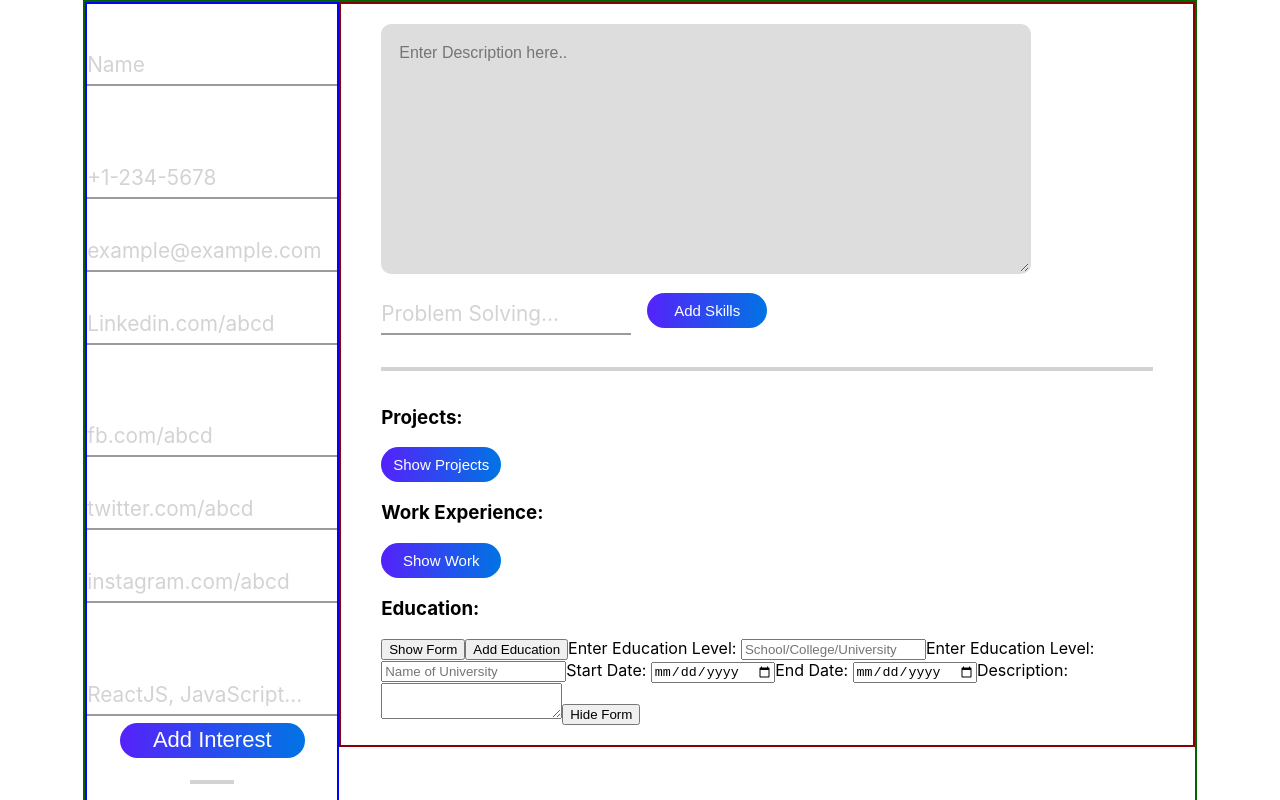
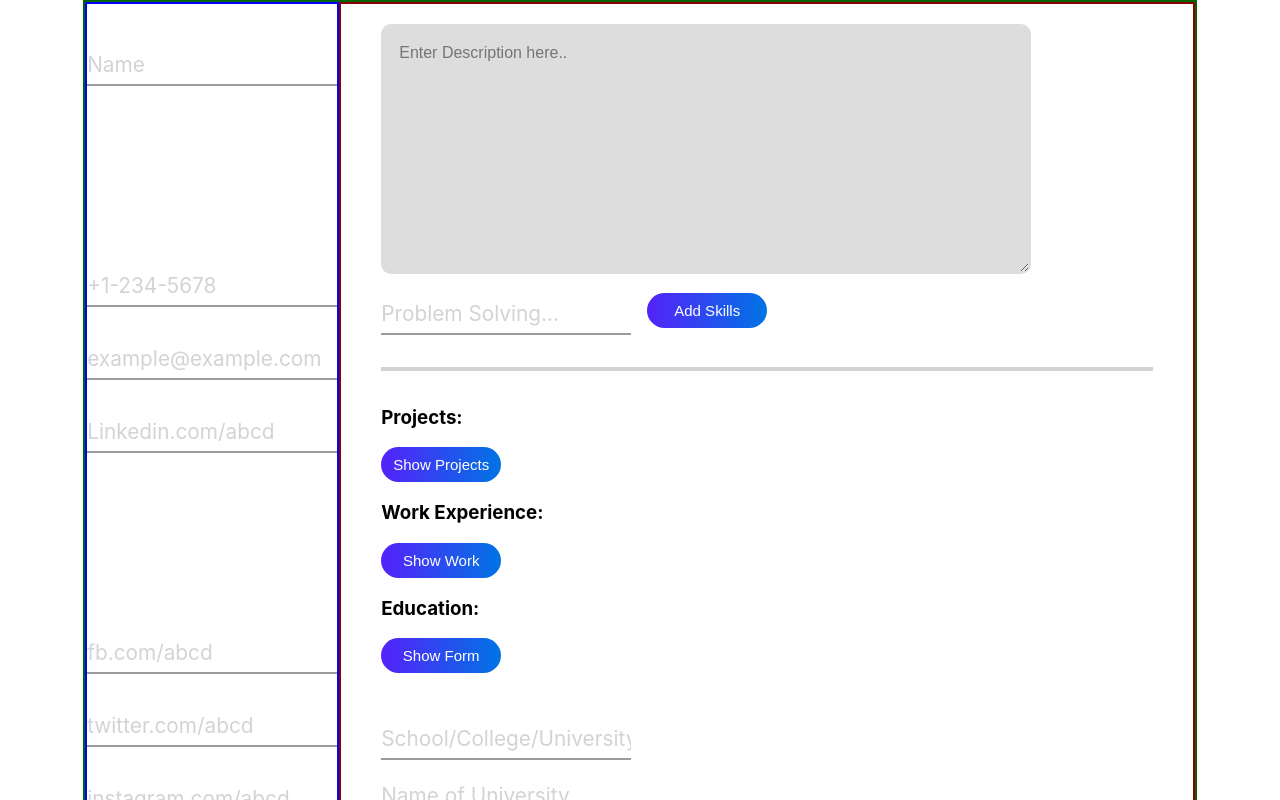
Before and after one commit to saadniazifed/React-CV-App, a React (Create React App) app: page / in a window 1280 px wide. Both pictures are taken after a click on the button "Show Form". Shown: the top 800 px of the page. Built offline with nearby package versions, Linux system fonts and the light colour scheme.

Commit message:
Education Component has been rendered

```diff
--- a/src/components/MainContent/Education/Education.css
+++ b/src/components/MainContent/Education/Education.css
@@ -0,0 +1,129 @@
+.projectBtn {
+  outline: 0;
+  border: none;
+  box-shadow: none;
+  cursor: pointer;
+  font-size: 15px;
+  height: 35px;
+  width: 120px;
+  font-weight: 400;
+  color: #fff;
+  text-align: center;
+  line-height: normal;
+  background: linear-gradient(90deg, #5522fa 0, #0074e4 100%);
+  border-radius: 50px;
+  transition: color 0.2s ease, background-color 0.2s ease, box-shadow 0.2s ease;
+  margin-top: 15px;
+  margin-bottom: 15px;
+}
+
+.projectBtn {
+  display: flex;
+  justify-content: center;
+  align-items: center;
+}
+
+.projectBtn:hover {
+  box-shadow: 0 0 0 0.15rem #5ceace;
+}
+
+.projectBtnDiv {
+  display: flex;
+  gap: 0.2rem;
+}
+
+/* Input Styling */
+.form__group {
+  position: relative;
+  padding: 15px 0 0;
+  margin-top: 10px;
+  width: 50%;
+}
+
+.form__field {
+  font-family: inherit;
+  width: 250px;
+  border: 0;
+  border-bottom: 2px solid #9b9b9b;
+  outline: 0;
+  font-size: 1.3rem;
+  color: grey;
+  padding: 7px 0;
+  background: transparent;
+  transition: border-color 0.2s;
+}
+
+.textAreaFormField {
+  font-family: inherit;
+  width: 400px;
+  height: 100px;
+  border: 0;
+  border-bottom: 2px solid #9b9b9b;
+  outline: 0;
+  font-size: 1.3rem;
+  color: grey;
+  padding: 7px 0;
+  background: transparent;
+  transition: border-color 0.2s;
+}
+
+.form__field::placeholder,
+.textAreaFormField::placeholder {
+  color: lightgrey;
+}
+.form__field:placeholder-shown ~ .form__label,
+.textAreaFormField:placeholder-shown ~ .form__label {
+  font-size: 1.3rem;
+  cursor: text;
+  top: 20px;
+}
+
+.form__label {
+  position: absolute;
+  top: 0;
+  display: block;
+  transition: 0.2s;
+  font-size: 1rem;
+  color: #9b9b9b;
+}
+
+.form__field:focus,
+.textAreaFormField:focus {
+  padding-bottom: 6px;
+  font-weight: 700;
+  border-width: 3px;
+  border-image: linear-gradient(to right, #11998e, #38ef7d);
+  border-image-slice: 1;
+}
+.form__field:focus ~ .form__label,
+.textAreaFormField:focus ~ .form__label {
+  position: absolute;
+  top: 0;
+  display: block;
+  transition: 0.2s;
+  font-size: 1rem;
+  color: #11998e;
+  font-weight: 700;
+}
+
+/* reset input */
+.form__field:required,
+.form__field:invalid {
+  box-shadow: none;
+}
+
+.educationLevel,
+.educationName,
+.educationStartDate,
+.educationEndDate,
+.educationDescription {
+  display: flex;
+  gap: 1rem;
+  align-items: center;
+  border-bottom: 1px solid lightgrey;
+  padding: 10px;
+}
+
+.educationDataWrapper {
+  border: 1px solid lightgrey;
+}
--- a/src/components/MainContent/Education/Education.js
+++ b/src/components/MainContent/Education/Education.js
@@ -1,5 +1,6 @@
 import React, { Component } from "react";
 import RenderEducation from "./RenderEducation";
+import "./Education.css";
 
 class Education extends Component {
   constructor(props) {
@@ -70,57 +71,70 @@ class Education extends Component {
     return (
       <>
         <h3>Education: </h3>
-        <button type="button" onClick={this.showForm}>
+        <button type="button" onClick={this.showForm} className="projectBtn">
           Show Form
         </button>
         {this.state.formVisible && (
-          <>
-            <button type="button" onClick={this.addEducation}>
-              Add Education
-            </button>
-            <label htmlFor="educationLevel">Enter Education Level: </label>
+          <div className="form__group field">
             <input
               placeholder="School/College/University"
               type="text"
               name="educationLevel"
               value={this.state.education.educationLevel}
               onChange={this.handleChange}
+              className="form__field"
             />
 
-            <label htmlFor="name">Enter Education Level: </label>
             <input
               placeholder="Name of University"
               type="text"
               name="name"
               value={this.state.education.name}
               onChange={this.handleChange}
+              className="form__field"
             />
 
-            <label htmlFor="startDate">Start Date: </label>
             <input
               type="date"
               name="startDate"
               value={this.state.education.startDate}
               onChange={this.handleChange}
+              className="form__field"
             />
-            <label htmlFor="endDate">End Date: </label>
+
             <input
               type="date"
               name="endDate"
               value={this.state.education.endDate}
               onChange={this.handleChange}
+              className="form__field"
             />
-            <label htmlFor="description">Description: </label>
+
             <textarea
               value={this.state.education.description}
               onChange={this.handleChange}
               name="description"
+              className="textAreaFormField"
+              placeholder="Any personal, academic or other things you have received during your study.."
             />
+            <div className="projectBtnDiv">
+              <button
+                type="button"
+                onClick={this.addEducation}
+                className="projectBtn"
+              >
+                Add Education
+              </button>
 
-            <button type="button" onClick={this.hideForm}>
-              Hide Form
-            </button>
-          </>
+              <button
+                type="button"
+                onClick={this.hideForm}
+                className="projectBtn"
+              >
+                Hide Form
+              </button>
+            </div>
+          </div>
         )}
         <RenderEducation educationList={educationList} />
       </>
--- a/src/components/MainContent/Education/RenderEducation.js
+++ b/src/components/MainContent/Education/RenderEducation.js
@@ -14,12 +14,31 @@ class RenderEducation extends Component {
       <>
         {educationList.map((eduProject) => {
           return (
-            <div key={uniqid()}>
-              <p>{eduProject.educationLevel}</p>
-              <p>{eduProject.name}</p>
-              <p>{eduProject.startDate}</p>
-              <p>{eduProject.endDate}</p>
-              <p>{eduProject.description}</p>
+            <div key={uniqid()} className="educationDataWrapper">
+              <div className="educationLevel">
+                <h3>Type of Institute: </h3>
+                <p>{eduProject.educationLevel}</p>
+              </div>
+
+              <div className="educationName">
+                <h3>Education Name: </h3>
+                <p>{eduProject.name}</p>
+              </div>
+
+              <div className="educationStartDate">
+                <h3>Start Date: </h3>
+                <p>{eduProject.startDate}</p>
+              </div>
+
+              <div className="educationEndDate">
+                <h3>End Date: </h3>
+                <p>{eduProject.endDate}</p>
+              </div>
+
+              <div className="educationDescription">
+                <h3>Description: </h3>
+                <p>{eduProject.description}</p>
+              </div>
             </div>
           );
         })}
```
